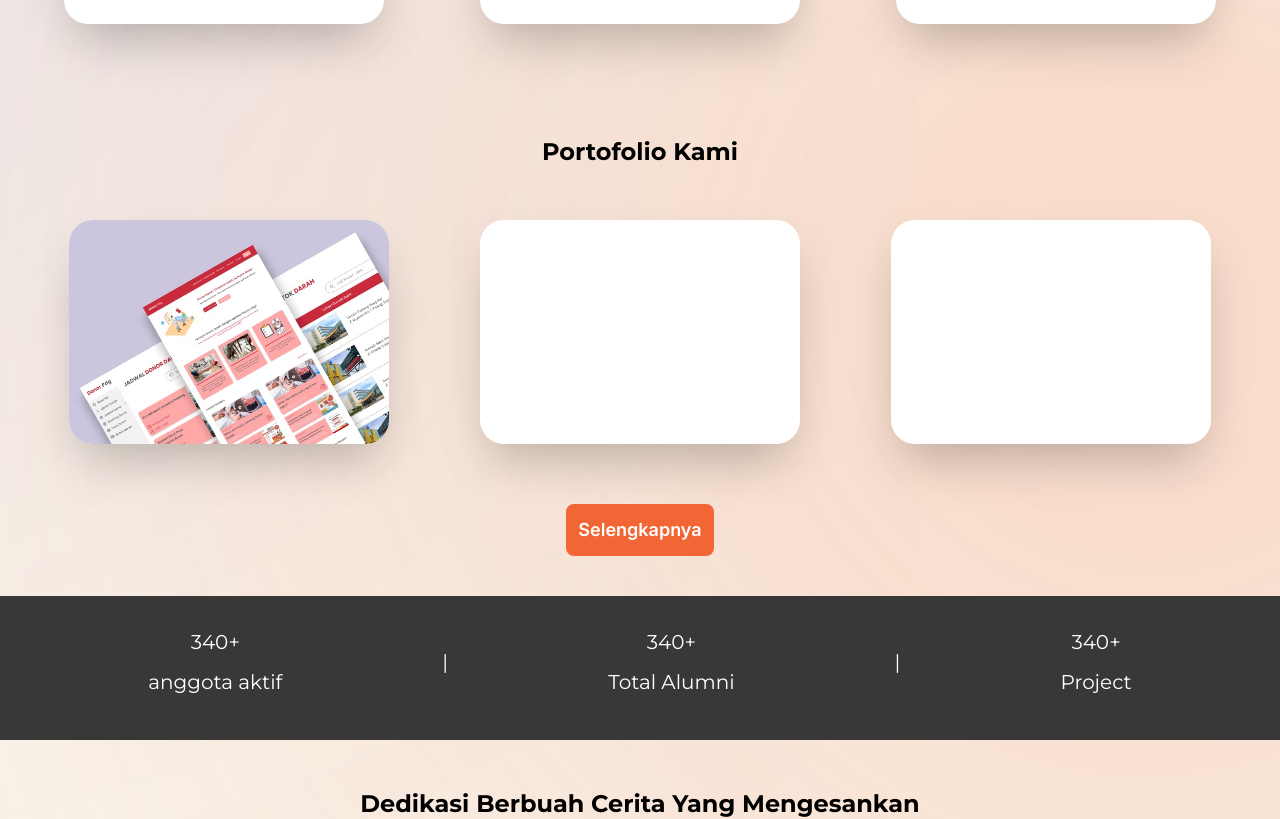
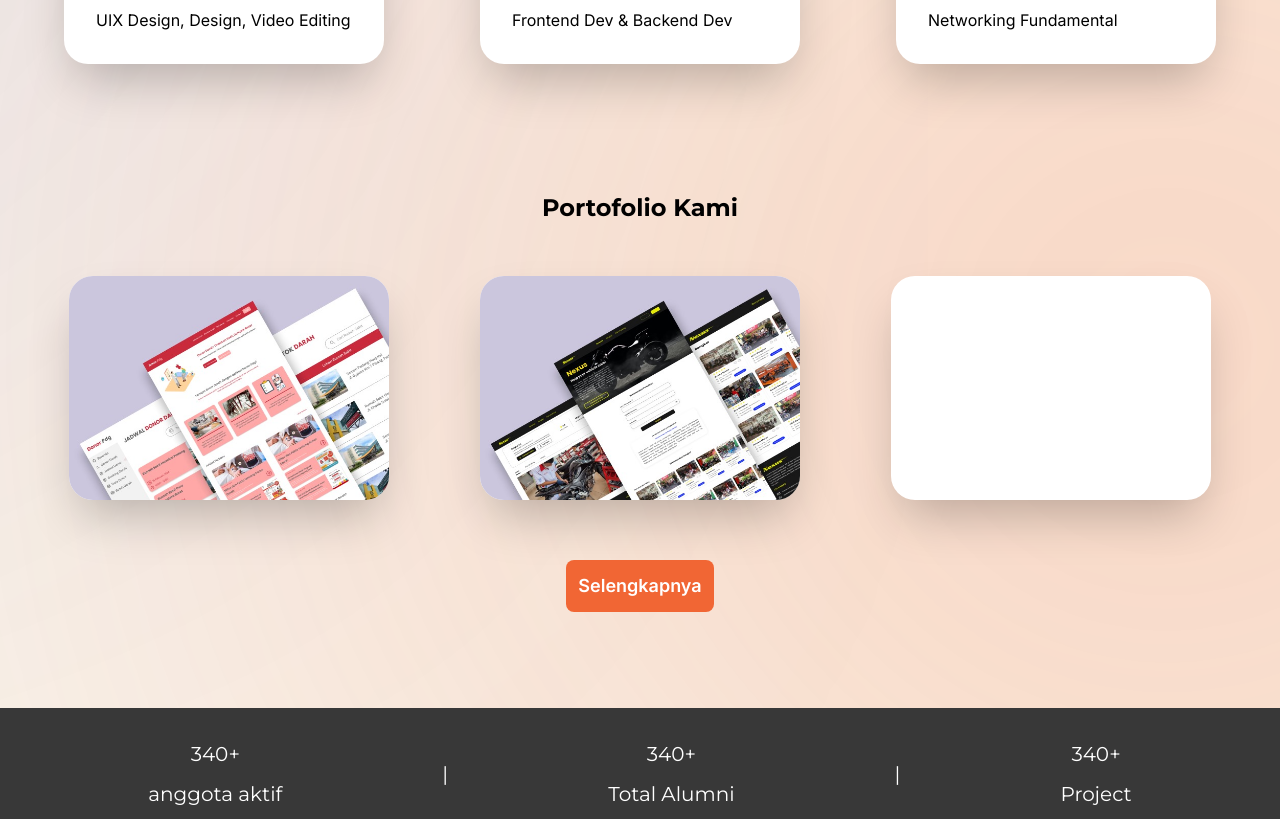
Before and after one commit to Rerey155-del/ukm-it_cybernetix, a React (Vite) app: page / in a window 1280 px wide. Shown: the part 936-1755 px from the top of the page. Built offline with nearby package versions, Linux system fonts and the light colour scheme; no server answers; what flowbite, ldrs would draw is missing.

Commit message:
pembaharuan

```diff
--- a/src/pages/LandingPage.jsx
+++ b/src/pages/LandingPage.jsx
@@ -16,6 +16,7 @@ tailChase.register();
 import Footer from "../Components/Footer";
 import Frame from "../assets/Frame.svg"
 import porto1 from "../assets/porto1.jpg"
+import porto2 from "../assets/porto2.jpg"
 
 
 const LandingPage = () => {
@@ -26,7 +27,6 @@ const LandingPage = () => {
   const location = useLocation(); // Mendapatkan informasi lokasi/rute saat ini
 
   useEffect(() => {
-    // Logika autoscroll setiap kali rute berubah
     window.scrollTo(0, 0); // Scroll ke atas
   }, [location]); // Akan dijalankan saat lokasi (URL) berubah
 
@@ -83,7 +83,7 @@ const LandingPage = () => {
         <Navbar darkMode={darkMode} toggleDarkMode={toggleDarkMode} />
         <Sidebar />
 
-        <div className="container p-6 sm:p-10 md:p-16 lg: px-4 mx-auto items-center grid grid-cols-1 md:grid-cols-2 md:space-x-40 mb-10 sm:mb-20 mt-6 sm:mt-10">
+        <div className="container p-6 sm:p-10 md:p-16 lg: px-4 mx-auto items-center grid grid-cols-1 md:grid-cols-2 md:space-x-40 mb-10 sm:mb-24 mt-6 sm:mt-10">
           <div
             data-aos="fade-up"
             data-aos-duration="2000"
@@ -124,7 +124,7 @@ const LandingPage = () => {
 
 
         <div>
-          <div className="text-xl justify-center text-center font-bold lg:text-2xl mb-10">
+          <div className="text-xl justify-center text-center font-bold lg:text-2xl mb-16">
             <h2>Unit Kegiatan Mahasiswa </h2>
             <h2>Dengan Divisi Standar Industri</h2>
           </div>
@@ -165,7 +165,7 @@ const LandingPage = () => {
 
           </div>
         </div>
-        <div className="mb-20 mt-28">
+        <div className="mb-20 mt-[8rem]">
           <div>
             <div className="justify-center text-xl text-center font-bold lg:text-2xl mb-5">
               <h2>Portofolio Kami</h2>
@@ -178,13 +178,13 @@ const LandingPage = () => {
               ><img src={porto1} alt="" className="rounded-3xl" /></div>
 
               <div
-                className="bg-white card-body w-80 shadow-2xl rounded-3xl cursor-pointer transform transition duration-300 hover:scale-105 hover:shadow-lg"
+                className="bg-white card w-80 shadow-2xl rounded-3xl cursor-pointer transform transition duration-300 hover:scale-105 hover:shadow-lg"
                 data-aos="fade-down"
                 data-aos-anchor-placement="top-bottom"
-              ></div>
+              ><img src={porto2} alt="" className="rounded-3xl" /></div>
 
               <div
-                className="bg-white card-body w-80 shadow-2xl rounded-3xl cursor-pointer transform transition duration-300 hover:scale-105 hover:shadow-lg"
+                className="bg-white card w-80 shadow-2xl rounded-3xl cursor-pointer transform transition duration-300 hover:scale-105 hover:shadow-lg"
                 data-aos="fade-down"
                 data-aos-anchor-placement="top-bottom"
               ></div>
@@ -193,7 +193,7 @@ const LandingPage = () => {
 
             </div>
           </div>
-          <div className="flex justify-center font-semibold text-lg mb-10 mt-7 font-[Inter]">
+          <div className="flex justify-center font-semibold text-lg mb-24 mt-7 font-[Inter]">
             <button className="p-3 bg-[#F16634] text-white rounded-lg cursor-pointer transform transition duration-300 hover:scale-105 hover:shadow-lg">
               Selengkapnya
             </button>
```
Also changed, not shown: src/assets/porto2.jpg (added).
